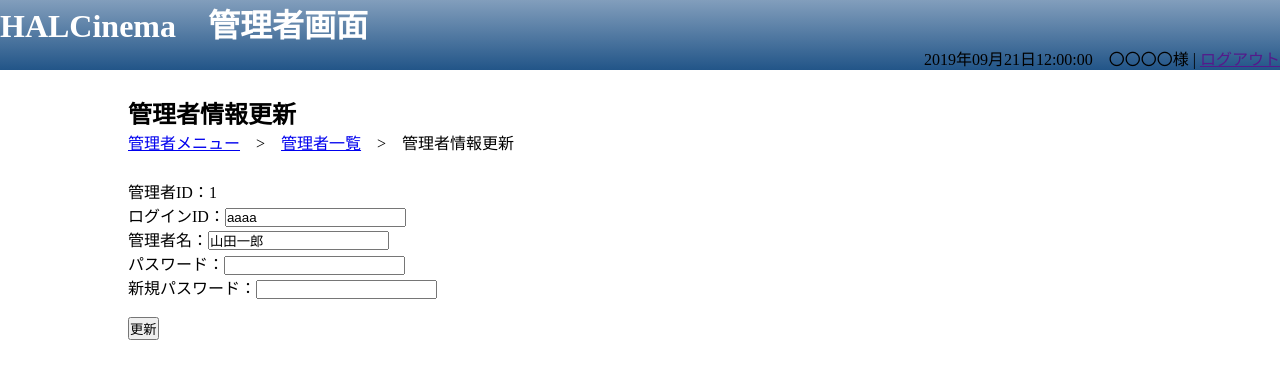
After one commit to tasuku1215/HAL_Cinema, a PHP site: page /master/masterEdit.php in a window 1280 px wide. The commit adds this page. Shown: the top 379 px of the page. Run offline with PHP 8.4, Linux system fonts and the light colour scheme.

```diff
--- a/master/feeList.php
+++ b/master/feeList.php
@@ -24,7 +24,7 @@
 
     <div id="main_box">
 
-        <p><a href="#">新規登録→</a></p>
+        <p><a href="feeAdd.php">新規登録→</a></p>
         <table border="1px">
             <tr>
                 <th>料金ID</th>
--- /dev/null
+++ b/master/masterEdit.php
@@ -0,0 +1,36 @@
+<!DOCTYPE html>
+<html lang="ja">
+
+<head>
+    <meta charset="utf-8">
+    <title>HALCinema | 管理者画面</title>
+    <link rel="stylesheet" href="css/main.css" type="text/css">
+    <link rel="stylesheet" href="css/header.css" type="text/css">
+</head>
+
+<body>
+    <?php
+        require_once 'header.php';
+    ?>
+
+    <div id="dummy2"></div>
+
+    <div id="main_box">
+        <h2>管理者情報更新</h2>
+        <p><a href="index.php">管理者メニュー</a>　>　<a href="masterList.php">管理者一覧</a>　>　管理者情報更新</p>
+    </div>
+
+    <div id="dummy2"></div>
+
+    <div id="main_box">
+        <p>管理者ID：1</p>
+        <p>ログインID：<input type="text" name="loginId" value="aaaa"></p>
+        <p>管理者名：<input type="text" name="name" value="山田一郎"></p>
+        <p>パスワード：<input type="text" name="password" value=""></p>
+        <p>新規パスワード：<input type="text" name="password" value=""></p>
+        <br>
+        <p><input type="submit" value="更新"></p>
+    </div>
+</body>
+
+</html>
```
